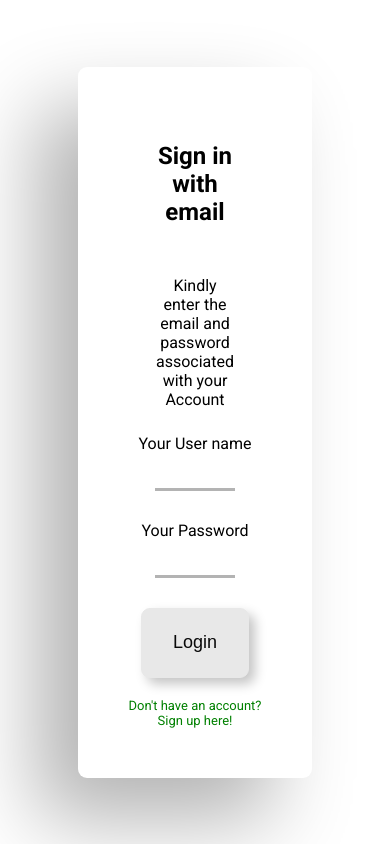
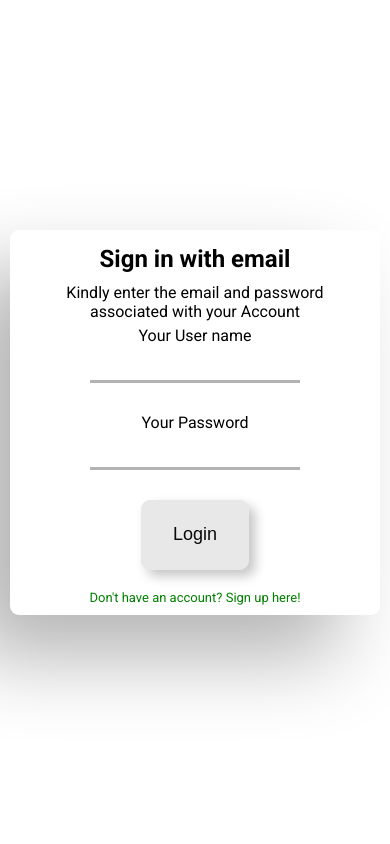
Before and after one commit to PraveenKb777/Blog_FE, a React (Vite) app: page /login in a window 390 px wide. Built offline with nearby package versions, Linux system fonts and the light colour scheme; no server answers.

Commit message:
fixed mobile view for login and blogs reading page

```diff
--- a/src/pages/Blog/blog.css
+++ b/src/pages/Blog/blog.css
@@ -92,6 +92,19 @@
   flex-direction: column;
 }
 
+@media screen and (max-width: 600px) {
+  .view_blog_maindiv {
+    max-width: 100vw;
+    padding: 20px;
+  }
+
+  .blog_view_tag
+    .PlaygroundEditorTheme__paragraph
+    .PlaygroundEditorTheme__embedBlock {
+    min-height: 10px;
+  }
+}
+
 .view_blog_main_cont h1 {
   align-self: flex-start;
 }
--- a/src/pages/Login/login.css
+++ b/src/pages/Login/login.css
@@ -193,3 +193,31 @@
     transform: rotate(360deg);
   }
 }
+
+@media screen and (max-width: 600px) {
+  .login-main-cont {
+    height: 100vh;
+    width: 100vw;
+    display: flex;
+    justify-content: center;
+    align-items: center;
+  }
+
+  .login-centered-div {
+    padding: 10px;
+    max-width: 95%;
+  }
+
+  .login-centered-div h2 {
+    margin: 5px;
+  }
+
+  .login-centered-div p {
+    margin: 5px 15px;
+  }
+
+  .login_input {
+    padding: 5px;
+    width: 60%;
+  }
+}
```
